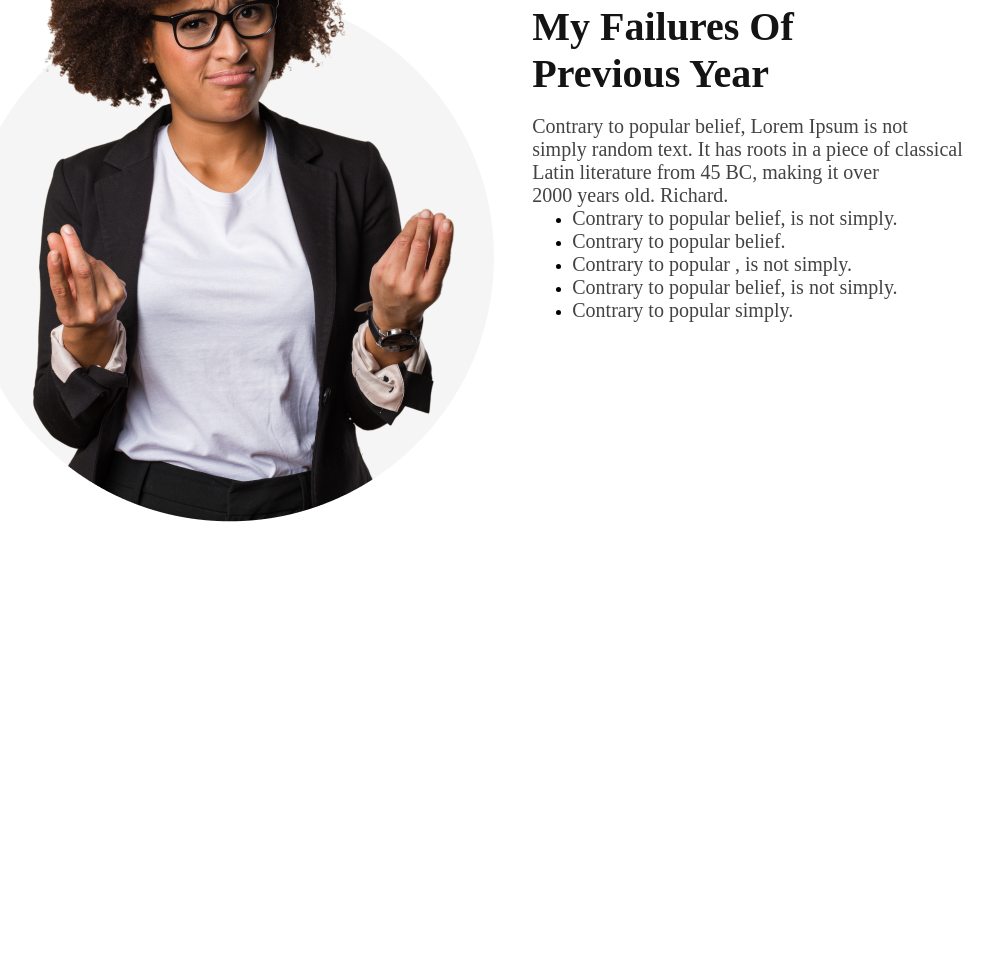
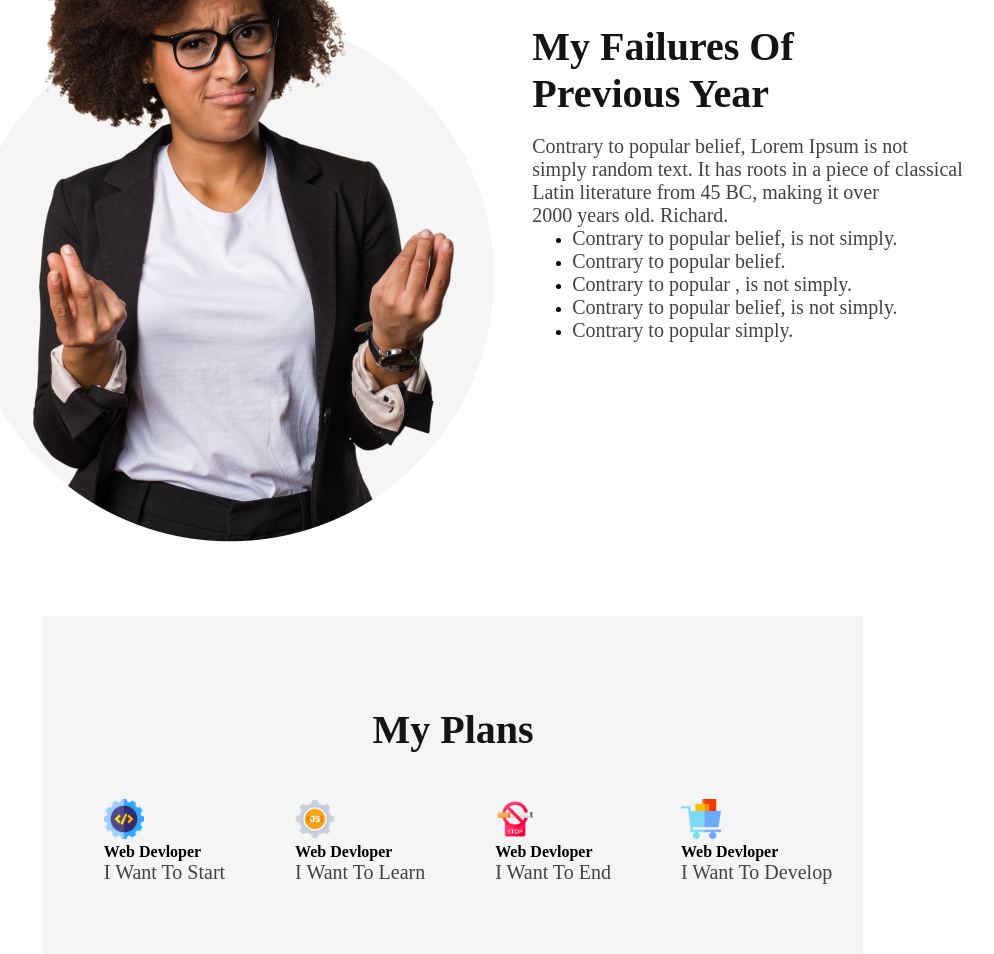
Before and after one commit to swadebsharma6/happy-new-year, a plain HTML site: page index.html in a window 1280 px wide. Shown: the part 912-1866 px from the top of the page, without its empty margins (187-1181 px from the left). Before the commit the page ends 1438 px from the top, so only its background shows below. Drawn offline with Linux system fonts and the light colour scheme.

Commit message:
added plan section

```diff
--- a/index.html
+++ b/index.html
@@ -48,5 +48,33 @@
 
         </div>
     </section>
+
+    <!-- my plan section -->
+    <section class="plan-section">
+       <h2 class="my-plan"> My Plans</h2>
+       <br><br>
+       <div class="plan-contain">
+            <div class="item">
+                <img src="./images/icons/web.png" alt="">
+                <h4>Web Devloper</h4>
+                <p> I Want To Start</p>
+            </div>
+            <div class="item">
+                <img src="./images/icons/js.png" alt="">
+                <h4>Web Devloper</h4>
+                <p> I Want To Learn</p>
+            </div>
+            <div class="item">
+                <img src="./images/icons/smoke.png" alt="">
+                <h4>Web Devloper</h4>
+                <p> I Want To End</p>
+            </div>
+            <div class="item">
+                <img src="./images/icons/ecom.png" alt="">
+                <h4>Web Devloper</h4>
+                <p> I Want To Develop</p>
+            </div>
+       </div>
+    </section>
 </body>
 </html>
--- a/styles/style.css
+++ b/styles/style.css
@@ -59,4 +59,32 @@ p{
     align-items: center;
     justify-content: center;
     gap: 20px;
+    padding: 20px 0;
+    margin-bottom: 50px;
 }
+/* my plan styles */
+.plan-section{
+    padding: 60px  0;
+    background-color: #F5F5F5;
+
+}
+.plan-section{
+    margin: 0 230px;
+}
+.my-plan{
+    text-align: center;
+    margin-top: 30px;
+}
+.plan-contain{
+    display: flex;
+    gap: 10px;
+    margin-left: 10px;
+    justify-content: center;
+}
+.item img{
+    width: 40px;
+}
+.item{
+    margin-left: 20px;
+    padding: 10px 20px;
+}
```
